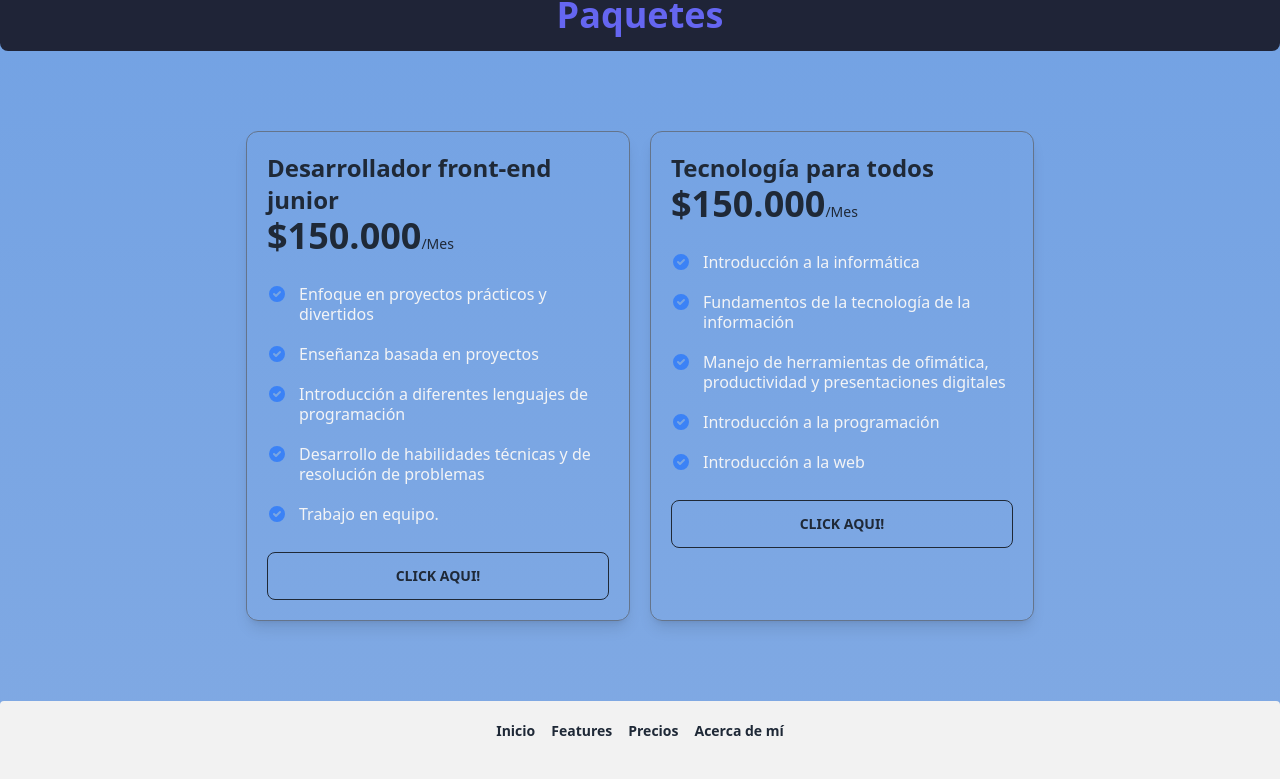
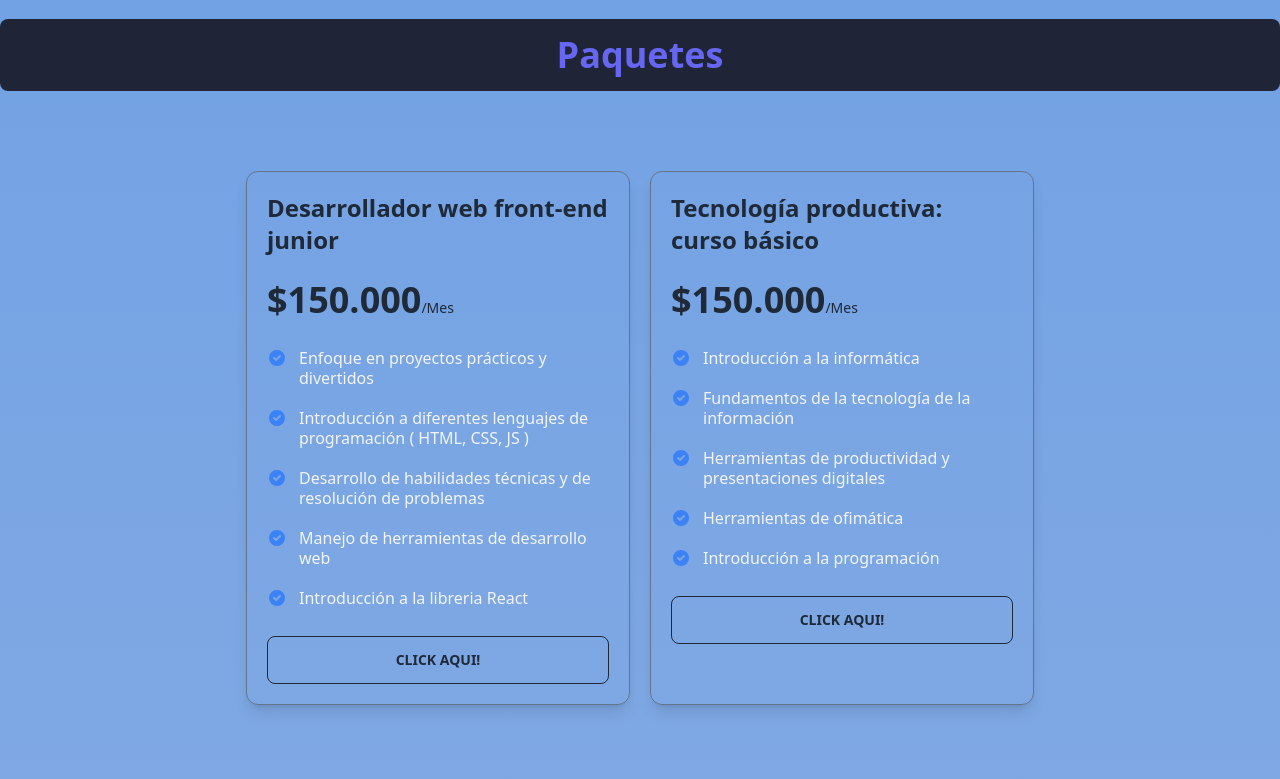
Before and after one commit to Alexcastr/web-ladingpage, a Next.js app: page / in a window 1280 px wide. Shown: the part 1837-2616 px from the top of the page. Built offline with nearby package versions, Linux system fonts and the light colour scheme.

Commit message:
fixing the logo icon, the portfolio url deployment, also changing the pricecard features

```diff
--- a/components/FeaturesList.jsx
+++ b/components/FeaturesList.jsx
@@ -57,7 +57,7 @@ export const FeaturesList = () => {
   return (
     <section id="features">
       <h2 className="text-center text-orange-700 text-4xl font-bold mt-10 mb-5">
-        ¿Estás listo para descubrir el mundo de la programación?{" "}
+        ¿Estás listo para descubrir el mundo de la tecnología y la programación?{" "}
       </h2>
       <p className="text-center text-xl font-bold mb-20 max-w-4xl mx-auto">
         Con mi experiencia en implementación de estrategias de marketing digital
--- a/components/Home.jsx
+++ b/components/Home.jsx
@@ -16,7 +16,7 @@ export const Home = () => {
             ¡Inscríbete!
           </Link>
 
-          <Link target="_blank" href="https://my-portfolio-alexcastr.vercel.app/#projects_section" className="btn btn-lg rounded-full flex gap-2 items-center bg-gray-50 rounded-full border border-cyan-600 text-cyan-600 border-cyan-600 hover:bg-cyan-600 hover:text-gray-50 transition duration-500">
+          <Link target="_blank" href="https://my-portfolio-website-alexcastr.vercel.app/#projects_section" className="btn btn-lg rounded-full flex gap-2 items-center bg-gray-50 rounded-full border border-cyan-600 text-cyan-600 border-cyan-600 hover:bg-cyan-600 hover:text-gray-50 transition duration-500">
             {" "}
             <span>
               <AiOutlinePlayCircle className="w-12 h-12 text-gray-800" />
--- a/components/Navbar.jsx
+++ b/components/Navbar.jsx
@@ -12,7 +12,7 @@ export const Navbar = ({ openNavbar, handleNavbar, setTheme, theme }) => {
   return (
     <nav className="sticky top-0 w-full h-20 shadow-md flex md:flex-row justify-around bg-clip-padding backdrop-filter backdrop-blur-md bg-opacity-40 z-40">
       <img
-        src="./LogoAlexander.png"
+        src={ theme=== "light"?"./LogoAlexander.png": "./LogoAlexander.jpg"}
         className="my-auto ml-10 sm:ml-0 w-20 h-10 text-white"
       />
       <div className="my-auto">
--- a/components/PricingCard.jsx
+++ b/components/PricingCard.jsx
@@ -4,29 +4,29 @@ import Link from "next/link";
 const priceContent = [
   {
     id: "1",
-    title: "Desarrollador front-end junior",
+    title: "Desarrollador web front-end junior",
     price: "$150.000",
     priceSpan: "/Mes",
     content: [
       "Enfoque en proyectos prácticos y divertidos",
-      "Enseñanza basada en proyectos",
-      "Introducción a diferentes lenguajes de programación",
+      "Introducción a diferentes lenguajes de programación ( HTML, CSS, JS )",
       "Desarrollo de habilidades técnicas y de resolución de problemas",
-      "Trabajo en equipo.",
+      "Manejo de herramientas de desarrollo web",
+      "Introducción a la libreria React",
     ],
     formSource: "https://forms.gle/LtnwP7YY6FhaxVp98"
   },
   {
     id: "2",
-    title: "Tecnología para todos",
+    title: "Tecnología productiva: curso básico",
     price: "$150.000",
     priceSpan: "/Mes",
     content: [
       "Introducción a la informática",
       "Fundamentos de la tecnología de la información",
-      "Manejo de herramientas de ofimática, productividad y presentaciones digitales",
+      "Herramientas de productividad y presentaciones digitales",
+      "Herramientas de ofimática",
       "Introducción a la programación",
-      "Introducción a la web",
     ],
     formSource: "https://forms.gle/Yhd6xHnci7pmjQ3h8"
   },
@@ -44,7 +44,7 @@ export const PricingCard = () => {
             className="max-w-sm border border-slate-500 rounded-xl shadow-lg mx-auto sm:mx-0"
           >
             <div className="p-5">
-              <h1>{item.title}</h1>
+              <h1 className="text-left pb-6">{item.title}</h1>
               <p className="font-extrabold text-4xl">
                 {item.price}
                 <span className="text-sm font-medium">{item.priceSpan}</span>
```
Also changed, not shown: public/LogoAlexander.jpg (added), public/LogoAlexander.png.
